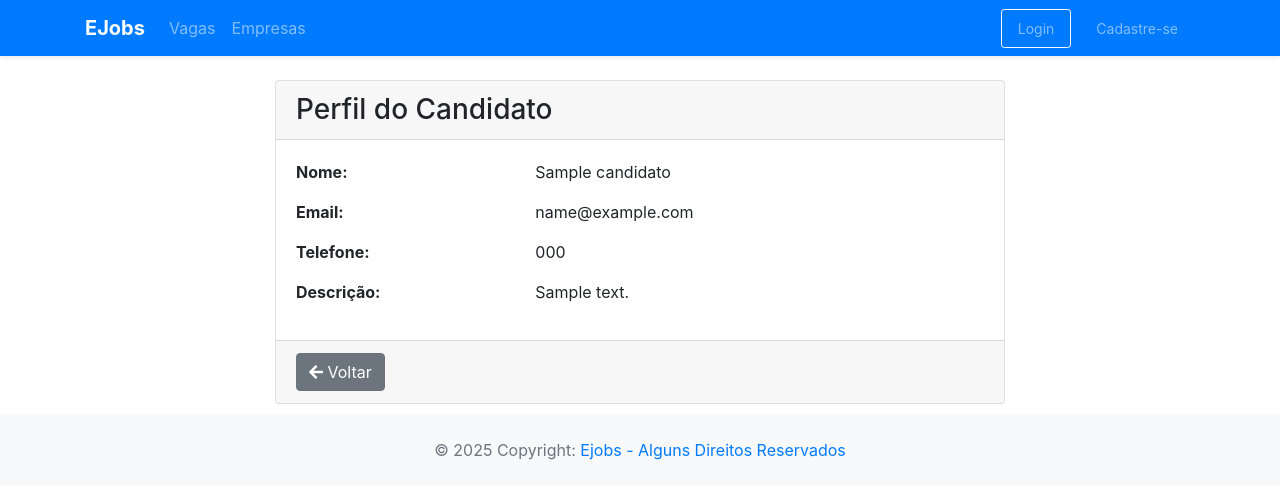
After one commit to Projeto-Integrador-E-Jobs/E-Jobs, a PHP site: template app/view/usuario/candidato_perfil.php in a window 1280 px wide. The commit adds this page. Shown: the top 499 px of the page. Run offline with PHP 8.4, Linux system fonts and the light colour scheme; the template is opened without the code that fills it: most values are stand-ins (such as "Sample title", 1, 10 or a date in 2020); some libraries are stand-ins or nearby versions.

Commit message:
visualizar detalhes de candidatos

```diff
--- /dev/null
+++ b/app/view/usuario/candidato_perfil.php
@@ -0,0 +1,57 @@
+<?php
+require_once(__DIR__ . "/../include/header.php");
+require_once(__DIR__ . "/../include/menu.php");
+?>
+
+<div class="container mt-4">
+    <div class="row justify-content-center">
+        <div class="col-md-8">
+            <div class="card">
+                <div class="card-header">
+                    <h3 class="mb-0">Perfil do Candidato</h3>
+                </div>
+                <div class="card-body">
+                    <div class="row mb-3">
+                        <div class="col-md-4">
+                            <strong>Nome:</strong>
+                        </div>
+                        <div class="col-md-8">
+                            <?= htmlspecialchars($dados['candidato']->getNome()) ?>
+                        </div>
+                    </div>
+                    <div class="row mb-3">
+                        <div class="col-md-4">
+                            <strong>Email:</strong>
+                        </div>
+                        <div class="col-md-8">
+                            <?= htmlspecialchars($dados['candidato']->getEmail()) ?>
+                        </div>
+                    </div>
+                    <div class="row mb-3">
+                        <div class="col-md-4">
+                            <strong>Telefone:</strong>
+                        </div>
+                        <div class="col-md-8">
+                            <?= htmlspecialchars($dados['candidato']->getTelefone()) ?>
+                        </div>
+                    </div>
+                    <div class="row mb-3">
+                        <div class="col-md-4">
+                            <strong>Descrição:</strong>
+                        </div>
+                        <div class="col-md-8">
+                            <?= nl2br(htmlspecialchars($dados['candidato']->getDescricao())) ?>
+                        </div>
+                    </div>
+                </div>
+                <div class="card-footer">
+                    <a href="<?= BASEURL ?>/controller/VagaController.php?action=viewCandidatos&id=<?= $dados['vaga_id'] ?>" class="btn btn-secondary">
+                        <i class="fas fa-arrow-left"></i> Voltar
+                    </a>
+                </div>
+            </div>
+        </div>
+    </div>
+</div>
+
+<?php require_once(__DIR__ . "/../include/footer.php"); ?>
```
Also changed, not shown: app/controller/UsuarioController.php (+9 -6 lines), app/view/usuario/profile.php (+18 -0 lines), app/view/vaga/candidatos_list.php (+7 -0 lines).
